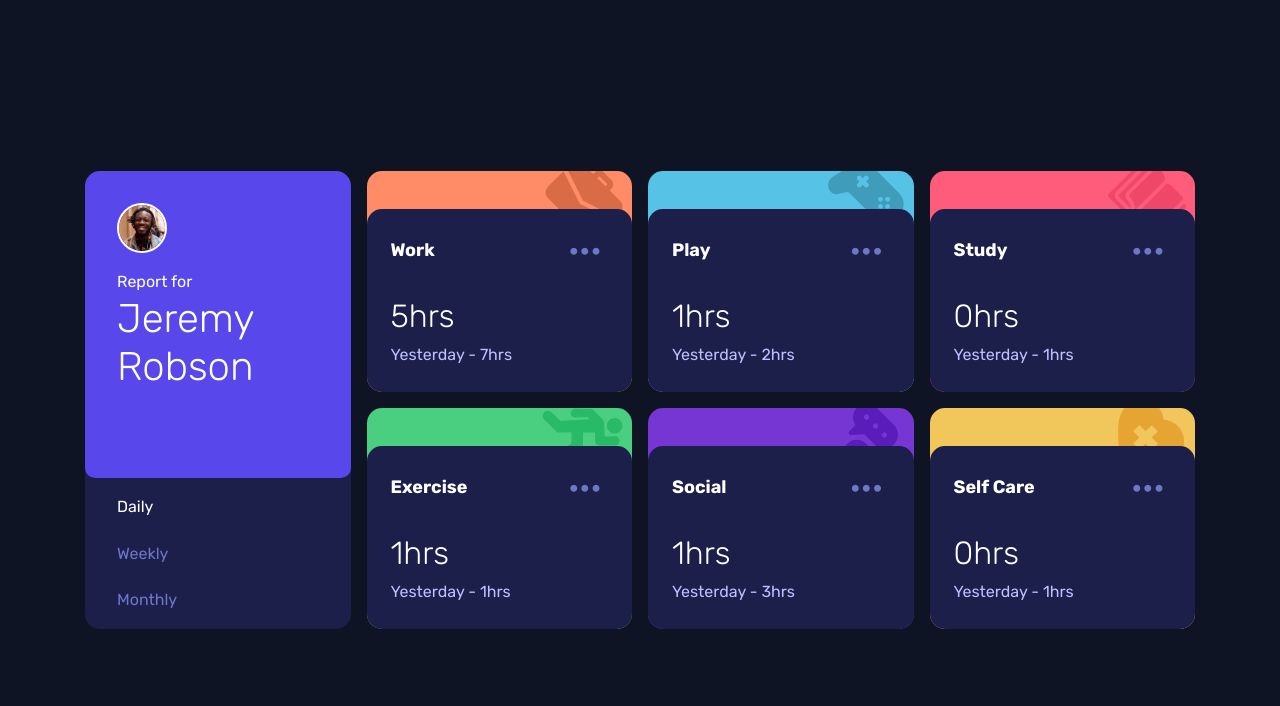
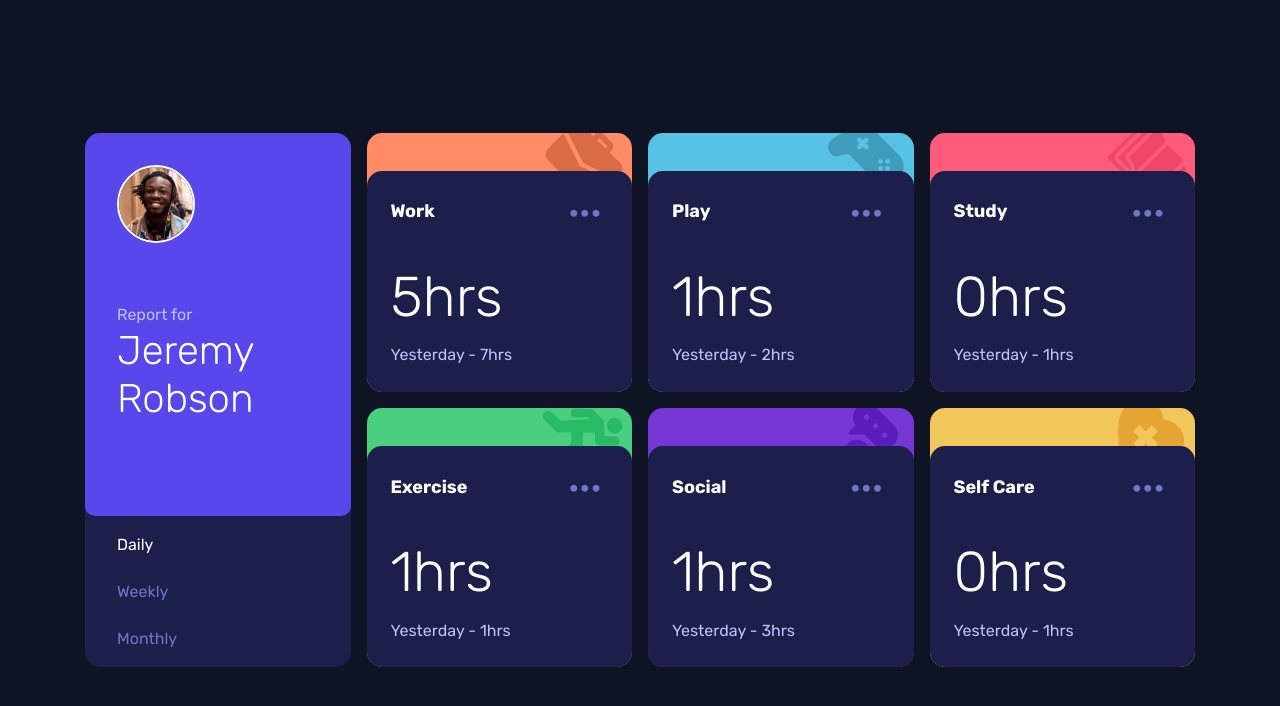
Before and after one commit to gmagnenat/time-tracking-dashboard, a website built with Vite: page index.html in a window 1280 px wide. Built offline with nearby package versions, Linux system fonts and the light colour scheme.

Commit message:
fix styling

```diff
--- a/scss/_variables.scss
+++ b/scss/_variables.scss
@@ -21,6 +21,8 @@ $clr-soft-orange: hsl(43, 84%, 65%);
 
 $clr-white: hsl(0, 0%, 100%);
 
+$fs-current: clamp(2rem, calc(2rem + ((1vw - 0.2rem) * 2.5)), 3.5rem);
+
 /**********************************************
 * =Typography
 **********************************************/
--- a/scss/main.scss
+++ b/scss/main.scss
@@ -50,6 +50,10 @@ h3 {
   height: 50px;
   border-radius: 50%;
   border: 2px solid $clr-neutral-100;
+}
+
+.user__overline {
+  color: $clr-primary-100;
 }
 
 // tabs
@@ -160,7 +164,7 @@ h3 {
 }
 
 .stat-card__data-current {
-  font-size: 2rem;
+  font-size: $fs-current;
   font-weight: 100;
 }
 
@@ -224,6 +228,15 @@ h3 {
     line-height: 1.2;
   }
 
+  .dashboard__user-image {
+    width: 78px;
+    height: 78px;
+  }
+
+  .dashboard__user-info {
+    margin-top: 2.6875rem;
+  }
+
   .dashboard__tabs {
     grid-area: stats;
   }
```
